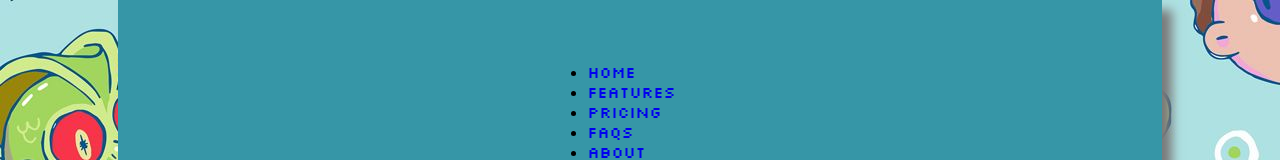
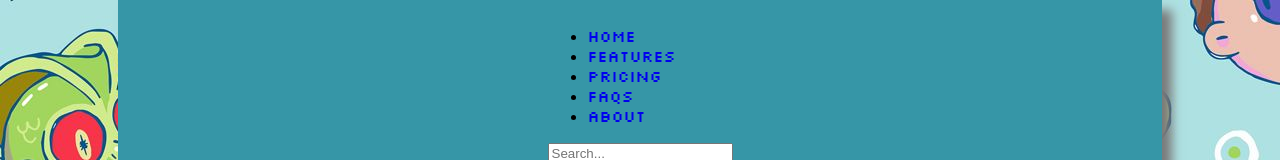
Before and after one commit to EdwinUgarte/Ricky-y-Morty, a React (Create React App) app: page / in a window 1280 px wide. Shown: the top 160 px of the page. Built offline with nearby package versions, Linux system fonts and the light colour scheme; no server answers.

Commit message:
add build

```diff
--- a/src/components/navbar.jsx
+++ b/src/components/navbar.jsx
@@ -10,7 +10,7 @@ const Navbar = () => {
     <div class="container">
       <div class="d-flex flex-wrap align-items-center justify-content-center justify-content-lg-start">
         <a href="/" class="d-flex align-items-center mb-2 mb-lg-0 text-white text-decoration-none">
-          <svg class="bi me-2" width="40" height="32" role="img" aria-label="Bootstrap"><use xlink:href="#bootstrap"></use></svg>
+
         </a>
 
         <ul class="nav col-12 col-lg-auto me-lg-auto mb-2 justify-content-center mb-md-0">
```
